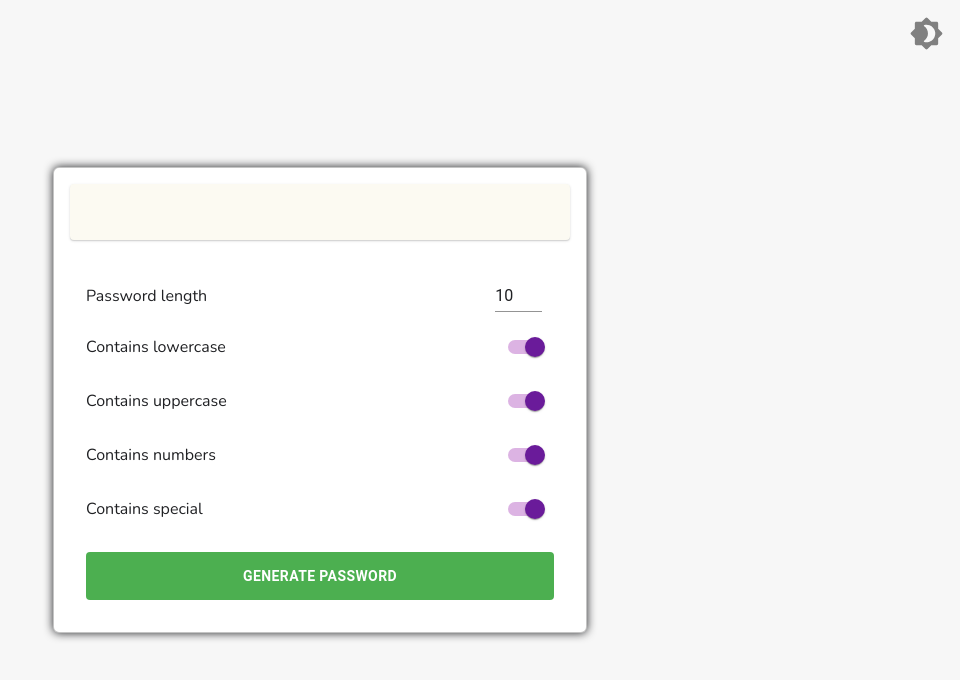
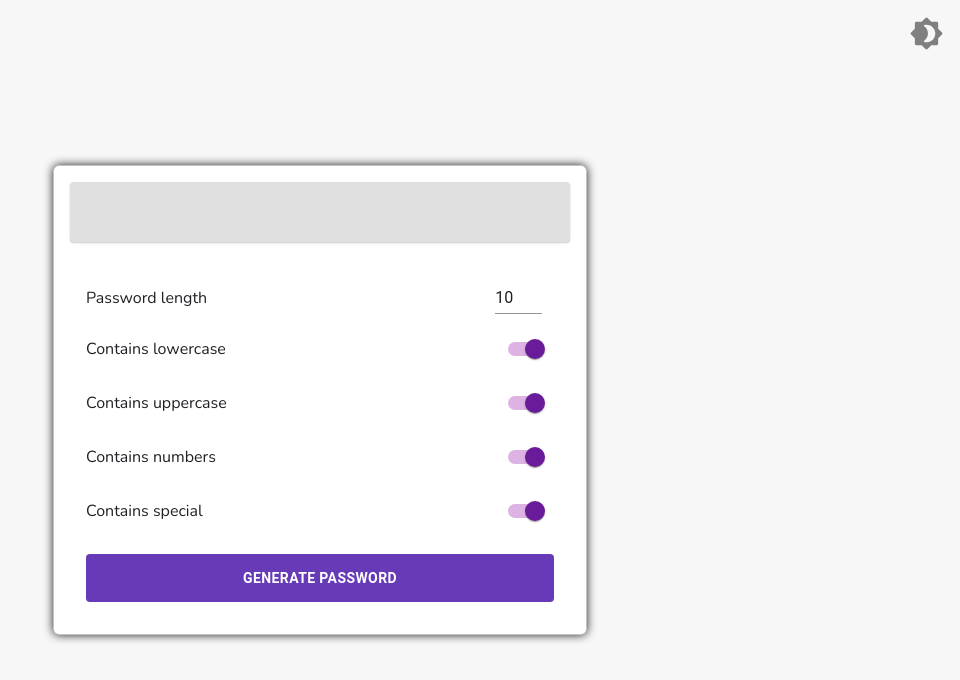
Before and after one commit to DemonDaddy22/all-about-reactJS, a React (Create React App) app: page /#/password-generator in a window 1280 px wide. Shown: the top 680 px of the page, without its empty margins (320-1280 px from the left). Built offline with nearby package versions, Linux system fonts and the light colour scheme.

Commit message:
add copy button

```diff
--- a/src/components/PasswordGenerator/index.js
+++ b/src/components/PasswordGenerator/index.js
@@ -7,7 +7,9 @@ import CustomSwitch from '../../ui-components/Switch';
 import Button from '../../ui-components/Button';
 import Label from '../../ui-components/Label';
 import { themed } from '../../utils/theme';
-import { GREEN_400, GREEN_500, PURPLE_200, PURPLE_300, PURPLE_700, PURPLE_800, RED_500, RED_700 } from '../../resources/colors';
+import FileCopyOutlinedIcon from '@material-ui/icons/FileCopyOutlined';
+import { DEEP_PURPLE_400, DEEP_PURPLE_500, PURPLE_200, PURPLE_300, PURPLE_700, PURPLE_800, RED_500, RED_700 } from '../../resources/colors';
+import { isEmptyString } from '../../utils';
 
 const OPTIONS = Object.freeze({
     lowercase: [[97, 123]],
@@ -74,7 +76,12 @@ export default class PasswordGenerator extends React.Component {
         return <Page shouldComponentUpdate={this.updateComponent}>
             <div className={classes.generatorWrapper}>
                 <div className={classes.generatorContainer}>
-                    <div className={classes.passwordContainer}>{passwordString}</div>
+                    <div className={`${classes.passwordContainer} ${!isEmptyString(passwordString) && classes.cursorPointer}`}>
+                        <div className={classes.passwordText}>{passwordString}</div>
+                        {!isEmptyString(passwordString) && <div className={classes.copy}>
+                            <FileCopyOutlinedIcon fontSize='small' style={{ marginTop: 2 }} />
+                        </div>}
+                    </div>
                     <div className={classes.optionsContainer}>
                         <div className={classes.optionRow}>
                             <div className={classes.optionText}>Password length</div>
@@ -99,7 +106,7 @@ export default class PasswordGenerator extends React.Component {
                             <div className={classes.optionText}>Contains special</div>
                             <CustomSwitch buttoncolor={themed(PURPLE_800, PURPLE_700)} trackcolor={themed(PURPLE_300, PURPLE_200)} onChange={() => this.handleSwitch('special')} checked={special} containerStyle={{ marginRight: 0 }} />
                         </div>
-                        <Button id='generate-password' backgroundColor={themed(GREEN_500, GREEN_400)} className={classes.generateButton}
+                        <Button id='generate-password' backgroundColor={themed(DEEP_PURPLE_500, DEEP_PURPLE_400)} className={classes.generateButton}
                             onClick={this.handleGeneratePassword} labelStyles={{ display: 'inline-flex', padding: 0 }} disableFocusRipple>Generate Password</Button>
                     </div>
                 </div>
--- a/src/components/PasswordGenerator/styles.module.css
+++ b/src/components/PasswordGenerator/styles.module.css
@@ -17,17 +17,41 @@
 }
 
 .passwordContainer {
-    flex: 1;
+    min-height: 60px;
+    border-radius: 4px;
+    font-size: 1.125rem;
     padding: 1rem 0.75rem;
-    min-height: 56px;
-    font-size: 1.125rem;
-    border-radius: 4px;
     word-wrap: break-word;
     box-sizing: border-box;
-    color: var(--text-prominent);
+    display: flex;
+    color: var(--text);
     box-shadow: var(--card-shadow);
-    background-color: var(--text-contrast);
+    background-color: var(--tag-color);
     transition: color 0.5s ease-in-out, background-color 0.5s ease-in-out, box-shadow 0.5s ease-in-out;
+}
+
+.passwordText {
+    flex: 1;
+    font-weight: 600;
+    margin-right: 6px;
+    letter-spacing: 0.3px;
+}
+
+.copy {
+    opacity: 0;
+    transition: opacity 0.25s ease-in-out;
+}
+
+.cursorPointer {
+    cursor: pointer;
+}
+
+.passwordContainer:hover {
+    box-shadow: var(--card-shadow-hover);
+}
+
+.passwordContainer:hover .copy {
+    opacity: 1;
 }
 
 .optionsContainer {
--- a/src/index.css
+++ b/src/index.css
@@ -40,6 +40,7 @@
     --overlay-bg: #2f2f2fb3;
     --text-contrast: #161616;
     --text-prominent: #fff;
+    --text-light: #f7f7f7;
     --text: #d4d4d4;
     --text-obscure: #b1b1b1;
     --text-obscurer: #868686;
```
